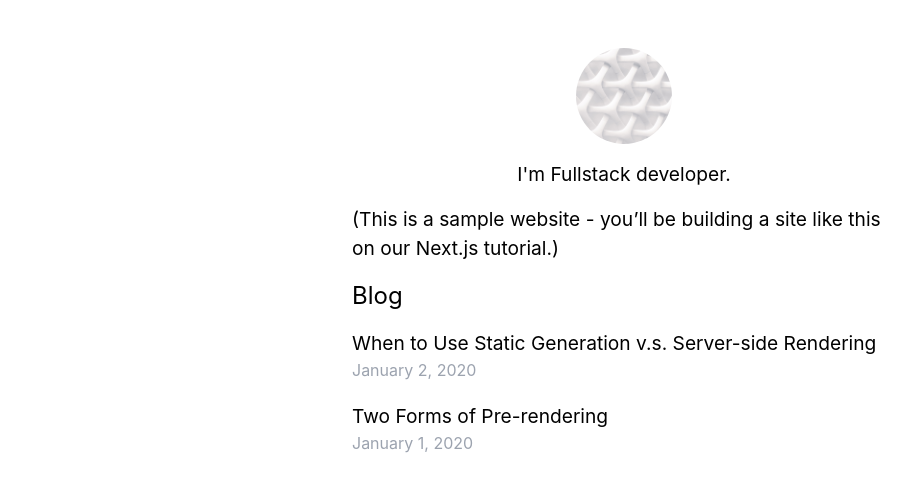
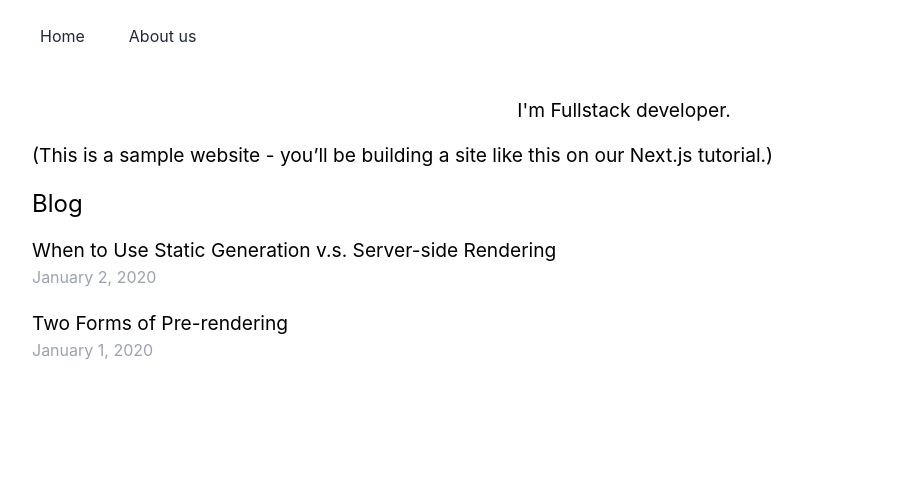
Before and after one commit to anggifergian/mastering-next, a Next.js app: page / in a window 1280 px wide. Shown: the top 490 px of the page, without its empty margins (16-927 px from the left). Built offline with nearby package versions, Linux system fonts and the light colour scheme.

Commit message:
Add style and consume context

```diff
--- /dev/null
+++ b/components/Header.js
@@ -0,0 +1,18 @@
+import Head from 'next/head'
+
+const Header = ({ title }) => (
+  <Head>
+    <meta charSet="utf-8" />
+    <meta
+      name="viewport"
+      content="initial-scale=1.0, width=device-width" />
+    <meta
+      name="description"
+      content="Learn how to build a personal website using Next.js" />
+
+    <link rel="icon" href="/favicon.ico" />
+    <title>{title}</title>
+  </Head>
+)
+
+export default Header
--- /dev/null
+++ b/components/Navbar.js
@@ -0,0 +1,33 @@
+import Link from "next/link"
+
+const navigations = [
+  {
+    key: 'home',
+    path: '/',
+    title: 'Home'
+  },
+  {
+    key: 'about-us',
+    path: '/about-us',
+    title: 'About us'
+  }
+]
+
+const nav_wrapper = 'fixed space-x-3 inset-x-0 top-0 z-10 px-10 py-4 hidden md:flex justify-start transition duration-300 ease-in'
+const nav_container = 'hover:shadow-sm cursor-pointer rounded-lg px-4 py-2 transition duration-300 ease-in-out'
+const nav_link_transparent = 'bg-white text-gray-800 hover:bg-blue-500 hover:text-white'
+const nav_link_filled = 'bg-blue-500 text-white hover:bg-white hover:text-blue-500'
+
+const Navbar = ({ isScroll }) => (
+  <div className={`${nav_wrapper} ${isScroll ? 'bg-blue-500 shadow-lg' : 'bg-transparent'}`}>
+    {navigations.map(nav => (
+      <Link href={nav.path} key={nav.key}>
+        <div className={`${nav_container} ${isScroll ? nav_link_filled : nav_link_transparent}`}>
+          {nav.title}
+        </div>
+      </Link>
+    ))}
+  </div>
+)
+
+export default Navbar
--- a/components/layout.js
+++ b/components/layout.js
@@ -1,68 +1,23 @@
-import styles from './layout.module.css'
-import Head from 'next/head'
-import utilStyles from '../styles/utils.module.css'
-import Link from 'next/link'
+import { useContext } from 'react'
+import { UIContext } from '../context/UIContext'
 
-const name = 'Anggi Fergian'
-export const siteTitle = 'Next.js sample website'
+import Header from './Header'
+import Navbar from './Navbar'
 
-export default function Layout({ children, home }) {
+export default function Layout({ children, title = "Mastering Next" }) {
+  const isScroll = useContext(UIContext)
+
   return (
-    <div className={styles.container}>
-      <Head>
-        <link rel="icon" href="/favicon.ico" />
-        <meta
-          name="description"
-          content="Learn how to build a personal website using Next.js"
-        />
-        <meta
-          property="og:image"
-          content={`https://og-image.now.sh/${encodeURI(
-            siteTitle
-          )}.png?theme=light&md=0&fontSize=75px&images=https%3A%2F%2Fassets.vercel.com%2Fimage%2Fupload%2Ffront%2Fassets%2Fdesign%2Fnextjs-black-logo.svg`}
-        />
-        <meta name="og:title" content={siteTitle} />
-        <meta name="twitter:card" content="summary_large_page" />
-      </Head>
+    <>
+      <Header title={title} />
 
-      <header className={styles.header}>
-        {home ? (
-          <>
-            <a>
-              <img
-                src="/images/profile.jpg"
-                className={`${styles.headerImage} ${utilStyles.borderCircle}`}
-                alt={name}
-              />
-            </a>
-          </>
-        ) : (
-          <>
-            <Link href="/">
-              <a>
-                <img
-                  src="/images/profile.jpg"
-                  className={`${styles.headerImage} ${utilStyles.borderCircle}`}
-                  alt={name}
-                />
-              </a>
-            </Link>
-            <h2 className={utilStyles.headingLg}>
-              <Link href="/">
-                <a className={utilStyles.colorInherit}>{name}</a>
-              </Link>
-            </h2>
-          </>
-        )}
-      </header>
-      <main>{children}</main>
-      {!home && (
-        <div className={styles.backToHome}>
-          <Link href="/">
-            <a>Back to home</a>
-          </Link>
+      <main className="mx-4 px-4 relative min-h-screen md:flex md:flex-col">
+        <Navbar isScroll={isScroll} />
+
+        <div className={`px-4 pt-10 md:pt-20`} style={{ height: 1000 }}>
+          {children}
         </div>
-      )}
-    </div>
+      </main>
+    </>
   )
 }
```
